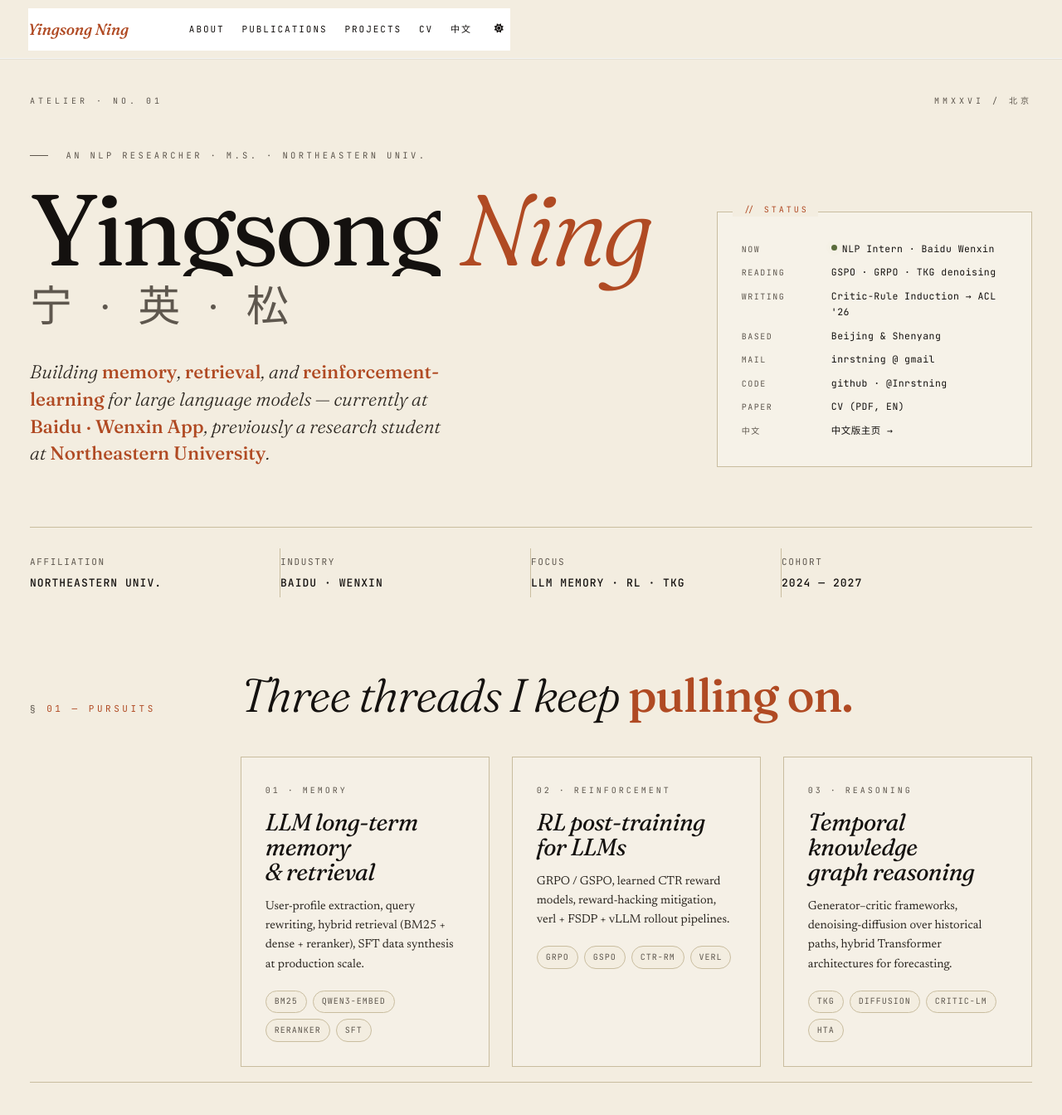
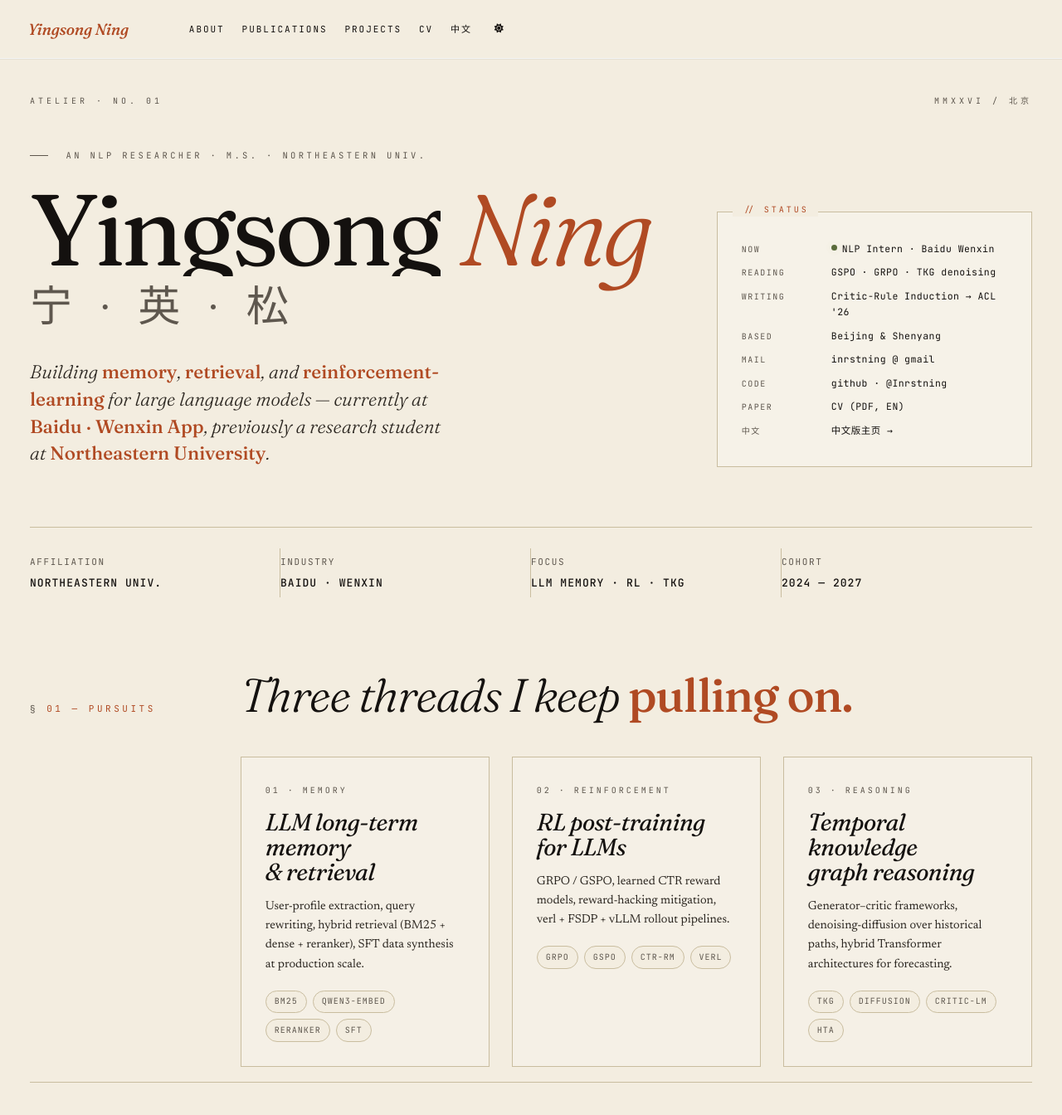
Before and after one commit to Inrstning/inrstning.github.io, a Jekyll site: the page built from _pages/about.md, in a window 1280 px wide and 1400 px high. Shown: the top 1344 px of the window at 83% size. Built offline with Jekyll 4.4.1, drawn with Linux system fonts in a browser that asks for light colours; a script bundle is joined from its source files by our own code; library files that are not in the unit come from our copies.

Commit message:
fix: kill the white bg on .masthead__menu-item that read as a floating card

```diff
--- a/_includes/head/custom.html
+++ b/_includes/head/custom.html
@@ -20,6 +20,6 @@
 <link rel="stylesheet" href="https://fonts.googleapis.com/css2?family=Fraunces:ital,opsz,wght,SOFT@0,9..144,300..700,0..100;1,9..144,300..700,0..100&family=Newsreader:ital,opsz,wght@0,6..72,300..700;1,6..72,300..600&family=JetBrains+Mono:wght@400;500;600&family=Noto+Serif+SC:wght@400;500;700&display=swap">
 
 <!-- Atelier custom styles (loaded after main.css to override the default theme) -->
-<link rel="stylesheet" href="{{ base_path }}/assets/css/custom.css?v=2026-05-18f"/>
+<link rel="stylesheet" href="{{ base_path }}/assets/css/custom.css?v=2026-05-18g"/>
 
 <!-- end custom head snippets -->
--- a/assets/css/custom.css
+++ b/assets/css/custom.css
@@ -107,6 +107,16 @@
   z-index: 50;
 }
 [data-theme="dark"] .masthead { background: var(--paper); border-bottom-color: rgba(243,237,224,0.06); }
+.masthead .masthead__menu,
+.masthead .masthead__menu-item,
+.masthead .greedy-nav,
+.masthead .greedy-nav__toggle,
+.masthead .hidden-links { background: transparent; }
+.masthead .hidden-links {
+  background: var(--paper);
+  border: 1px solid var(--paper-edge);
+  box-shadow: 0 6px 20px rgba(20,17,15,0.08);
+}
 .masthead__inner-wrap { padding: 0.6em 2em; max-width: 1400px; }
 .masthead a, .masthead a:visited { color: var(--ink); background-image: none; }
 .greedy-nav { background: transparent; }
```
